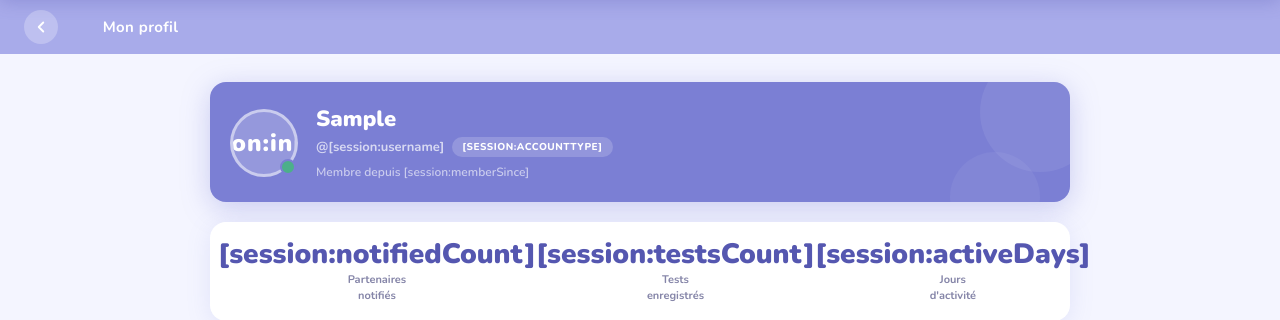
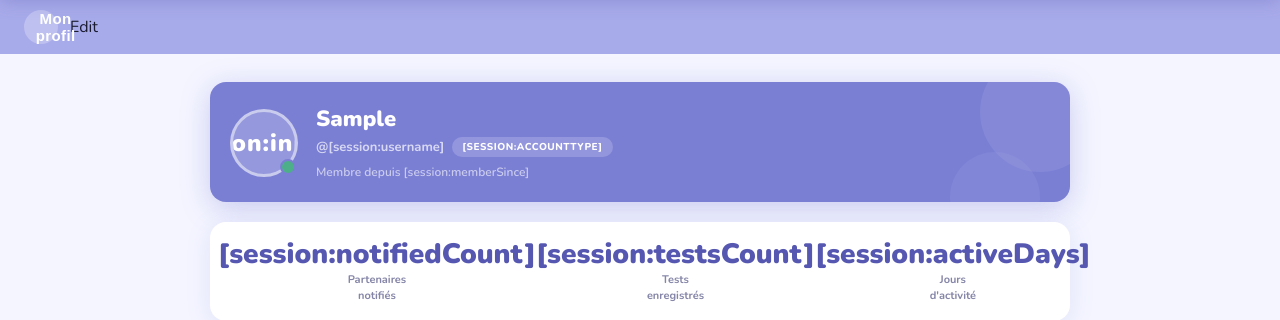
Before and after one commit to Julie-sx/TrackSida---Delivery-Project, a PHP site: page /profil/ in a window 1280 px wide. Shown: the part 86-406 px from the top of the page. Run offline with PHP 8.4, Linux system fonts and the light colour scheme; the visitor is signed in with stand-in values (Sample User, id 1); tables that the repository leaves empty or names only in its code hold one stand-in row (values such as "Sample post").

Commit message:
inshallah

```diff
--- a/TrackSida/profil/index.php
+++ b/TrackSida/profil/index.php
@@ -29,9 +29,10 @@ global $userDateNaissance;
       <svg width="18" height="18" viewBox="0 0 24 24" fill="none" stroke="currentColor" stroke-width="2.5" stroke-linecap="round" stroke-linejoin="round">
         <polyline points="15 18 9 12 15 6"/>
       </svg>
+      <span class="subheader-title">Mon profil</span>
     </button>
     <div onclick="toggleEdit()">
-        <span class="subheader-title">Mon profil</span>
+        <span id="editToggleBtn">Edit</span>
     </div>
   </div>
 
```
